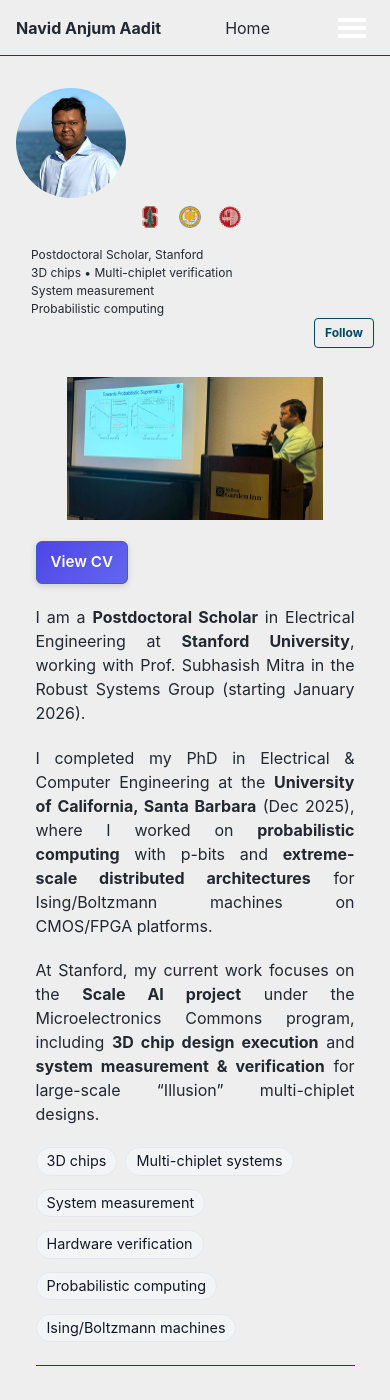
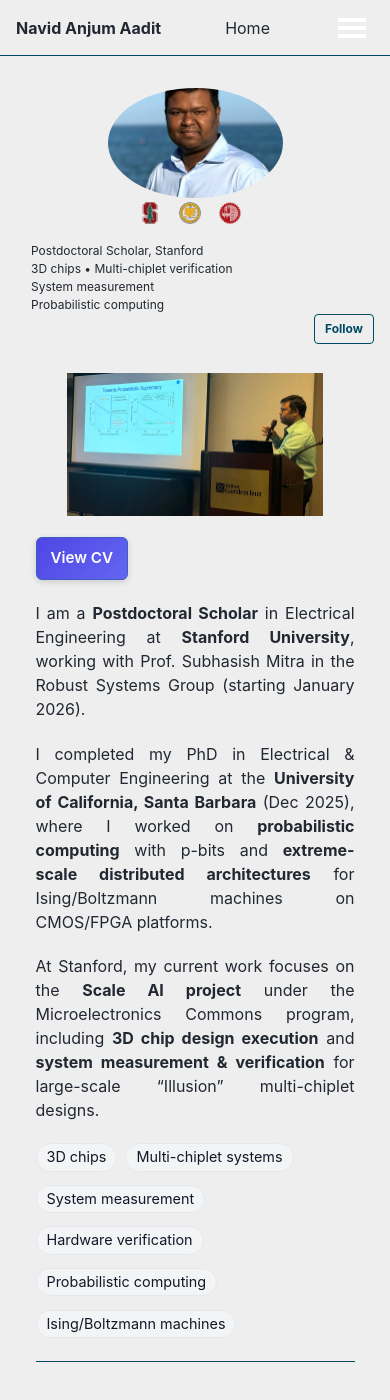
Before and after one commit to navidaadit/navidaadit.github.io, a Jekyll site: the page built from _pages/about.md, in a window 390 px wide and 1400 px high. Built offline with Jekyll 4.4.1, drawn with Linux system fonts in a browser that asks for light colours.

Commit message:
Update _custom.scss

```diff
--- a/_sass/_custom.scss
+++ b/_sass/_custom.scss
@@ -17,7 +17,11 @@
 }
 
 /* ---------- Content width cap inside right column ---------- */
-:root { --content-max: 75%; } /* simple size var (not theme-related) */
+:root {
+  --content-max: 75%;
+  --avatar-desktop: 150px;
+  --avatar-mobile: 110px;
+}
 
 /* Limit inner text width (not hero/pills/CV button) */
 .layout--single .page__content > *:not(.hero-img):not(.keyword-pills):not(.cv-row) {
@@ -38,48 +42,66 @@
 /* ---------- Author block (avatar + bio) ---------- */
 /* Desktop: consistent avatar */
 .author__avatar img {
-  width: 150px;
-  height: 150px;
+  width: var(--avatar-desktop);
+  height: var(--avatar-desktop);
   object-fit: cover;
   border-radius: 50%;
 }
 
-/* === FORCE avatar centering on mobile (Athena-style) === */
+/* Phone: slightly smaller avatar */
+@media (max-width: 640px){
+  .author__avatar img { width: var(--avatar-mobile); height: var(--avatar-mobile); }
+}
+
+/* ===========================================================
+   MOBILE FIX: make headshot + affiliation centered like Athena
+   This overrides the theme’s table/table-cell/floats on mobile.
+   =========================================================== */
 @media (max-width: 1023px){
-  .author__avatar{
+
+  /* Kill table/table-cell layout if the theme uses it */
+  .sidebar .author__profile,
+  .sidebar .author__avatar,
+  .sidebar .author__content,
+  .sidebar .author__bio {
+    display: block !important;
     float: none !important;
     width: 100% !important;
+  }
+
+  /* Center ONLY the avatar block */
+  .sidebar .author__avatar {
     text-align: center !important;
+    margin: 0 auto !important;
   }
-  .author__avatar img{
+  .sidebar .author__avatar img {
     display: block !important;
     margin-left: auto !important;
     margin-right: auto !important;
   }
-  .author__content{
-    float: none !important;
-    width: 100% !important;
+
+  /* Keep your text left-aligned (don’t center the whole sidebar) */
+  .sidebar .author__content,
+  .sidebar .author__bio,
+  .sidebar .author__content * ,
+  .sidebar .author__bio * {
+    text-align: left !important;
   }
 }
 
-/* Phone: slightly smaller avatar, bio under photo, clean stacking */
-@media (max-width: 640px){
-  .author__avatar img { width: 110px; height: 110px; }
-  .author__content, .author__bio { display:block; margin-top:8px; }
-  .author__content p, .author__bio { text-align:left !important; }
-}
+/* --- Affiliation logos (tight + centered under headshot) --- */
+.affil-logos{
+  display: flex;
+  align-items: center;
+  justify-content: center;
 
-/* --- Affiliation logos (centered to headshot width, no extra spacing) --- */
-.affil-logos{
-  /* Make the logo row the SAME WIDTH as the avatar and center it */
-  display: flex;
-  width: 150px;               /* match desktop avatar width */
-  justify-content: center;
-  align-items: center;
+  /* IMPORTANT: make the logo-row width match the headshot,
+     so it’s centered relative to the headshot, not the sidebar */
+  width: var(--avatar-desktop);
+  margin: 4px auto 0 auto;
+  padding: 0;
   gap: 10px;
   line-height: 1;
-  margin: 4px auto 0 auto;    /* tiny top gap; no bottom gap */
-  padding: 0;
 }
 
 .affil-logo{
@@ -91,7 +113,7 @@
 
 /* Match logo-row width to the smaller mobile avatar */
 @media (max-width: 640px){
-  .affil-logos{ width: 110px; }
+  .affil-logos{ width: var(--avatar-mobile); }
 }
 
 /* Remove any built-in hero from the theme */
```
